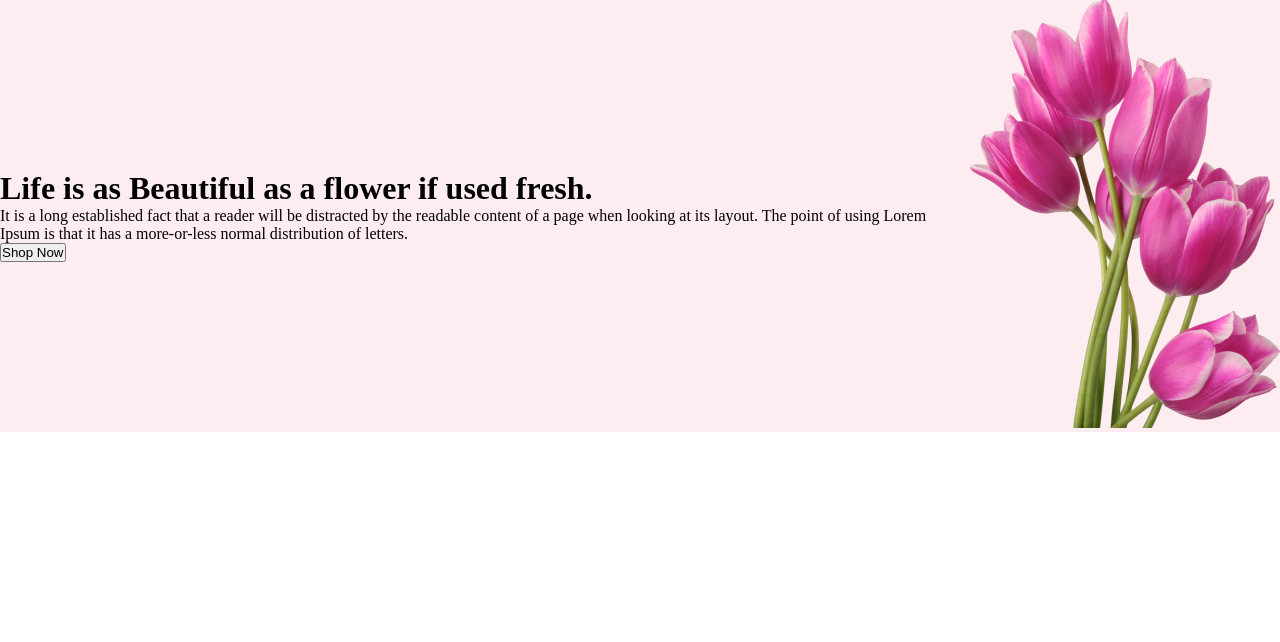
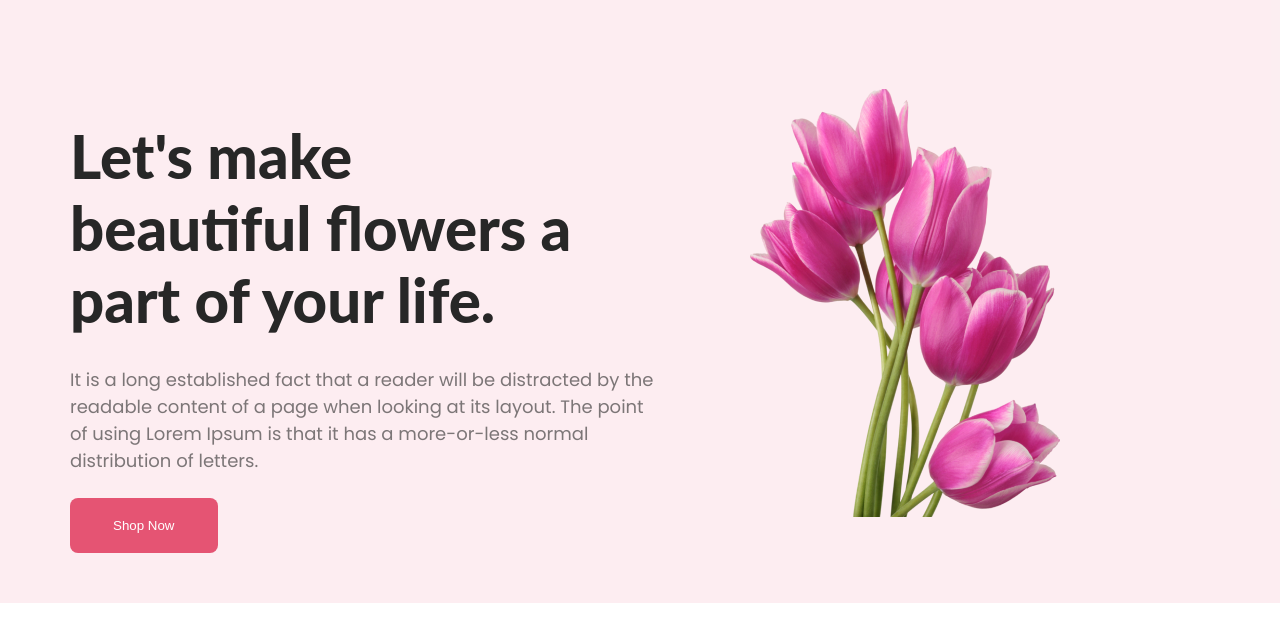
Before and after one commit to nasirmondol/flower-shop-assignment-b8, a plain HTML site: page index.html in a window 1280 px wide. Drawn offline with Linux system fonts and the light colour scheme.

Commit message:
header added fully

```diff
--- a/index.html
+++ b/index.html
@@ -6,20 +6,23 @@
     <meta name="viewport" content="width=device-width, initial-scale=1.0">
     <title>Life Is Like A Flower</title>
     <link rel="stylesheet" href="styles/flower.css">
+    <link rel="preconnect" href="https://fonts.googleapis.com">
+    <link rel="preconnect" href="https://fonts.gstatic.com" crossorigin>
+    <link href="https://fonts.googleapis.com/css2?family=Poppins&display=swap" rel="stylesheet">
 </head>
 
 <body>
     <header class="header-container">
         <div class="header-text">
-            <h1 class="header-title">Life is as Beautiful as a flower if used fresh.</h1>
+            <h1 class="header-title">Let's make beautiful flowers a part of your life.</h1>
             <p class="header-des">It is a long established fact that a reader will be distracted by the readable
                 content of a page when looking at its layout. The point of using Lorem Ipsum is
                 that it has a more-or-less normal distribution of letters.</p>
-                <div class="header-img">
-                    <button>Shop Now</button>
-                </div>
+            <div>
+                <button class="btn">Shop Now</button>
+            </div>
         </div>
-        <div>
+        <div class="header-img">
             <img src="./Flower Asset/pngwing 6.png" alt="">
         </div>
     </header>
--- a/styles/flower.css
+++ b/styles/flower.css
@@ -3,11 +3,57 @@
     margin: 0px
 }
 
+body {
+    font-family: 'Poppins', sans-serif;
+}
+
 /* header stylished */
 .header-container {
+    padding: 20px;
     display: flex;
-    width: 100%;
     align-items: center;
     justify-content: space-between;
     background-color: rgba(229, 84, 115, 0.10);
+    gap: 90px;
 }
+
+.header-text {
+    width: 50%;
+    margin-left: 50px;
+    margin-top: 100px;
+}
+
+.header-img {
+    width: 535px;
+    margin-top: 10px;
+}
+
+.header-title {
+    color: #272727;
+    font-family: Lato;
+    font-size: 60px;
+    font-weight: 800;
+    width: 508px;
+    flex-direction: column;
+    margin-bottom: 30px;
+}
+
+.header-des {
+    color: rgba(39, 39, 39, 0.60);
+    font-size: 18px;
+    font-weight: 400;
+    margin-bottom: 24px;
+}
+
+.btn {
+    background-color: #E55473;
+    border: none;
+    display: inline-flex;
+    padding: 20px 43px;
+    align-items: flex-start;
+    gap: 10px;
+    border-radius: 8px;
+    color: rgba(255, 255, 255, 1);
+    margin-bottom: 30px;
+
+}
```
